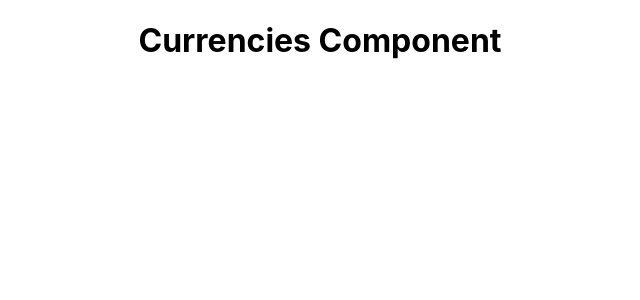
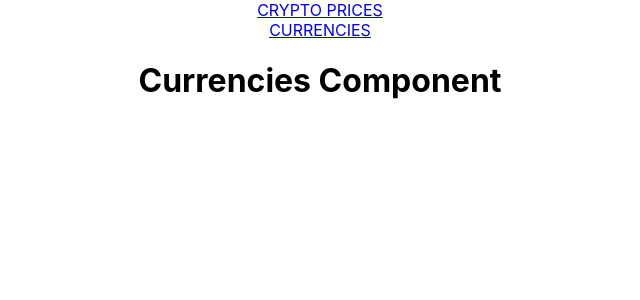
Before and after one commit to cinduhrz/react-router-bitcoin-pricefinder, a React (Create React App) app: page /currencies in a window 1280 px wide. Shown: the top 300 px of the page, without its empty margins (320-960 px from the left). Built offline with nearby package versions, Linux system fonts and the light colour scheme.

Commit message:
created nav.js, connected it to App.js

```diff
--- a/src/App.js
+++ b/src/App.js
@@ -1,10 +1,11 @@
-import logo from './logo.svg';
 import './App.css';
 import { Outlet } from 'react-router-dom';
+import Nav from './components/nav';
 
 function App() {
   return (
     <div className="App">
+      <Nav/>
       {/* Outlet connects App to router */}
       <Outlet/>
     </div>
--- /dev/null
+++ b/src/components/nav.js
@@ -0,0 +1,19 @@
+// import React from "react";
+
+// essentially an a tag but makes use of react router's method
+import { Link } from "react-router-dom";
+
+const Nav = (props) => {
+    return (<>
+        <div className="nav">
+            <Link to='/'>
+                <div>CRYPTO PRICES</div>
+            </Link>
+            <Link to='/currencies'>
+                <div>CURRENCIES</div>
+            </Link>
+        </div>
+    </>)
+}
+
+export default Nav
```
Also changed, not shown: src/router.js (indentation only).
